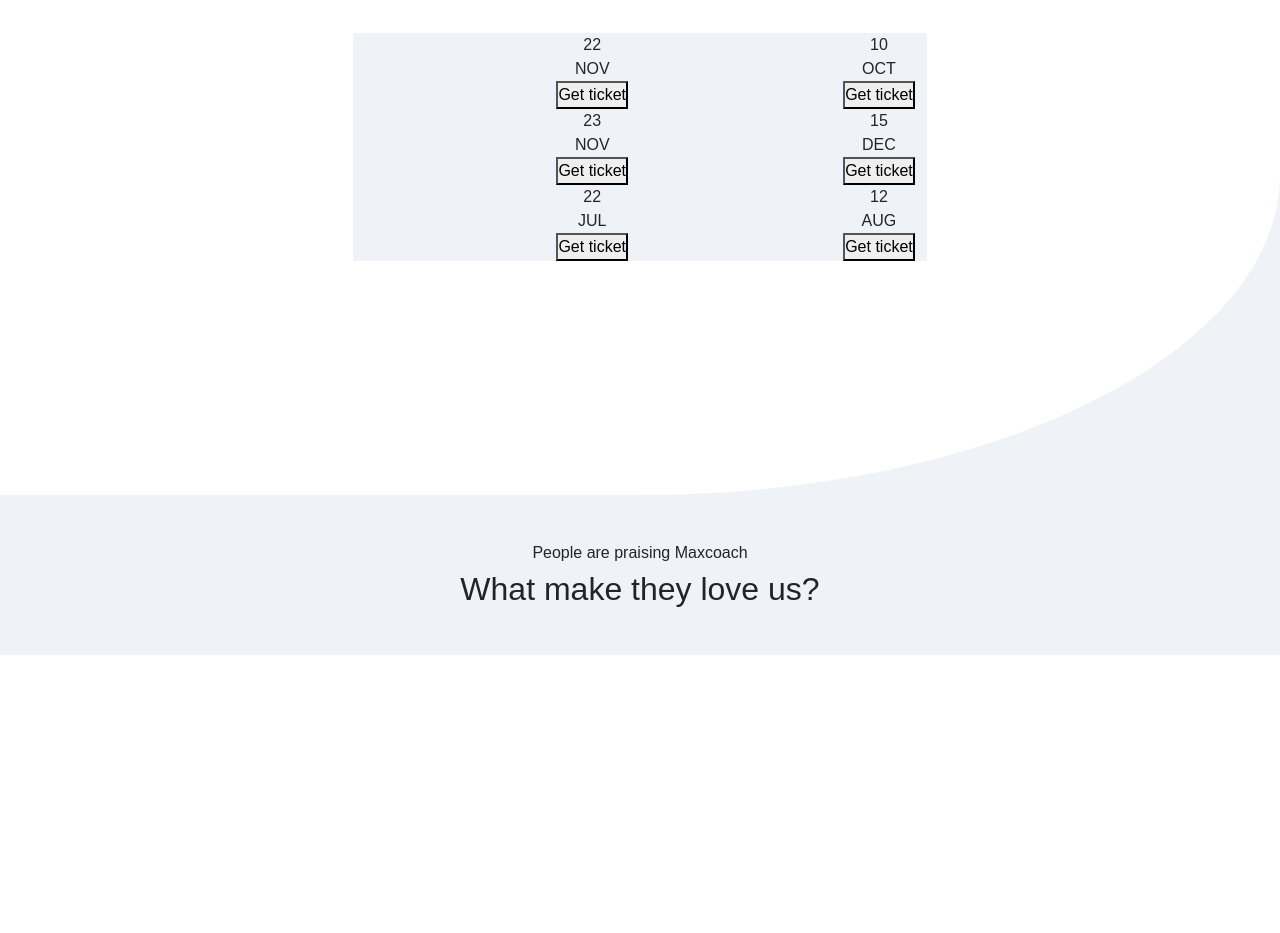
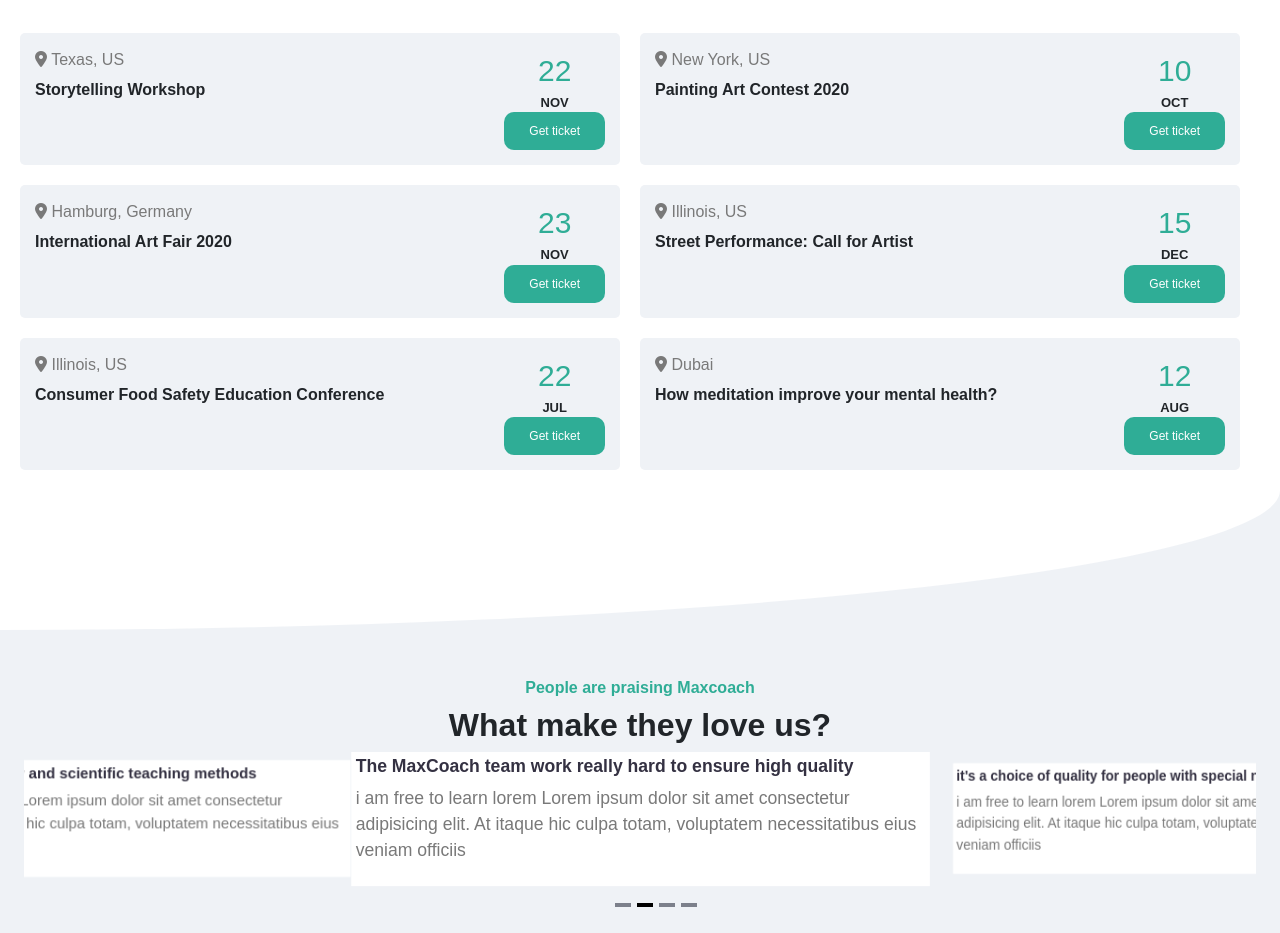
Before and after one commit to TullioTambone/proj-html-vuejs, a Vue app: page / in a window 1280 px wide. Shown: the part 3580-4513 px from the top of the page. Before the commit the page ends 4235 px from the top, so only its background shows below. Built offline with nearby package versions, Linux system fonts and the light colour scheme.

Commit message:
creazione card eventi inizio creazione 2° carosello

```diff
--- /dev/null
+++ b/src/components/CarouselWrapperComp6thSection.vue
@@ -0,0 +1,157 @@
+<script>
+import { defineComponent } from 'vue'
+import { Carousel, Pagination, Slide, Navigation } from 'vue3-carousel'
+
+import 'vue3-carousel/dist/carousel.css'
+
+export default defineComponent({
+    name: 'Autoplay',
+    components: {
+        Carousel,
+        Slide,
+        Pagination,
+        Navigation
+    },
+    data: () => ({
+
+        cards:[
+            {
+                title:'High level of efficiency and scientific teaching methods',
+                commento:'i am free to learn lorem Lorem ipsum dolor sit amet consectetur adipisicing elit. At itaque hic culpa totam, voluptatem necessitatibus eius veniam officiis',
+                img:'/images/',
+                nome:'MINA HOLLACE',
+                job:'Freelancer',
+            },
+            {
+                title:'The MaxCoach team work really hard to ensure high quality',
+                commento:'i am free to learn lorem Lorem ipsum dolor sit amet consectetur adipisicing elit. At itaque hic culpa totam, voluptatem necessitatibus eius veniam officiis',
+                img:'/images/',
+                nome:'LUVIC DUBBLE',
+                job:'Private Tutor',
+            },
+            {
+                title:"it's a choice of quality for people with special needs",
+                commento:'i am free to learn lorem Lorem ipsum dolor sit amet consectetur adipisicing elit. At itaque hic culpa totam, voluptatem necessitatibus eius veniam officiis',
+                img:'/images/',
+                nome:'FLORANCE THEMES',
+                job:'Multimedia Admin',
+            },
+            {
+                title:'High level of efficiency and scentific teaching methods',
+                commento:'i am free to learn lorem Lorem ipsum dolor sit amet consectetur adipisicing elit. At itaque hic culpa totam, voluptatem necessitatibus eius veniam officiis',
+                img:'/images/',
+                nome:'MINA HOLLACE',
+                job:'Freelancer',
+            },
+        ],
+        // carousel settings
+        settings: {
+        itemsToShow: 1,
+        snapAlign: 'center',
+        },
+        // breakpoints are mobile first
+        // any settings not specified will fallback to the carousel settings
+        breakpoints: {
+
+            300:{
+                itemsToShow: 2,
+                snapAlign: 'center',
+            },
+            // 700px and up
+            700: {
+                itemsToShow: 2,
+                snapAlign: 'center',
+            },
+            // 1024 and up
+            1024: {
+                itemsToShow: 2.3,
+                snapAlign: 'center',
+            },
+        },
+    }),
+})
+</script>
+<template>
+    <Carousel :itemsToShow="3.3" :wrapAround="true" :transition="500" :autoplay="4000" v-bind="settings" :breakpoints="breakpoints">
+        <Slide v-for="(element, index) in this.cards" :key="index" class="mb-5">
+            <div class="carousel__item p-1">
+                <h6 id="title">{{ element.title }}</h6>
+                <p id="commento">
+                    {{ element.commento }}
+                </p>
+            </div>
+        </Slide>
+        <template #addons class="m-auto">
+            <Pagination />
+        </template>
+    </Carousel>
+</template>
+
+<style lang="scss" scoped>
+@import '../style/main.scss';
+*{
+    padding: 0;
+    margin: 0;
+    box-sizing: border-box;
+}
+#title{
+    color: $tuna;
+    font-weight: 600;
+
+}
+
+#commento{
+    font-size: medium;
+    color:$boulder;
+}
+.carousel__item{
+    background-color: white;
+}
+
+.carousel__pagination{
+    padding-top: 1.5rem;
+    background-color: none;
+}
+
+.carousel__slide {
+padding: 5px;
+}
+
+.carousel__viewport {
+    perspective: 2000px;
+    position: relative;
+    z-index: 99;
+}
+
+.carousel__track {
+transform-style: preserve-3d;
+}
+
+.carousel__slide--sliding {
+transition: 0.5s;
+}
+
+.carousel__slide {
+opacity: 0.9;
+transform: rotateY(-20deg) scale(0.9);
+}
+
+.carousel__slide--active ~ .carousel__slide {
+transform: rotateY(20deg) scale(0.9);
+}
+
+.carousel__slide--prev {
+opacity: 1;
+transform: rotateY(-10deg) scale(0.95);
+}
+
+.carousel__slide--next {
+opacity: 1;
+transform: rotateY(10deg) scale(0.95);
+}
+
+.carousel__slide--active {
+opacity: 1;
+transform: rotateY(0) scale(1.1);
+}
+</style>
--- a/src/components/SixthMainSection.vue
+++ b/src/components/SixthMainSection.vue
@@ -1,30 +1,46 @@
 <script>
+import Autoplay from './CarouselWrapperComp6thSection.vue'
  export default{
     name:'SixthMAinSection',
+    components:{
+        Autoplay
+    },
     data(){
         return{
             arrayEvents: [
                 {
+                    luogo:'Texas, US',
+                    event:'Storytelling Workshop',
                     number: '22',
                     mese: 'NOV',
                 },
                 {
+                    luogo:'New York, US',
+                    event:'Painting Art Contest 2020',
                     number: '10',
                     mese: 'OCT',
                 },
                 {
+                    luogo:'Hamburg, Germany',
+                    event:'International Art Fair 2020',
                     number: '23',
                     mese: 'NOV',
                 },
                 {
+                    luogo:'Illinois, US',
+                    event:'Street Performance: Call for Artist',
                     number: '15',
                     mese: 'DEC',
                 },
                 {
+                    luogo:'Illinois, US',
+                    event:'Consumer Food Safety Education Conference',
                     number: '22',
                     mese: 'JUL',
                 },
                 {
+                    luogo:'Dubai',
+                    event:'How meditation improve your mental health?',
                     number: '12',
                     mese: 'AUG',
                 },
@@ -43,12 +59,15 @@
         </div>
 
         <div class="row mt-5">
-            <div class="my-card col-12 col-lg-6 d-flex justify-content-between" v-for="(element, index) in arrayEvents">
-                <div>
-                    <span>{{  }}</span>
-                    <h5 class="mt-2"></h5>
+            <div class="my-card d-flex justify-content-between" v-for="(element, index) in arrayEvents">
+                <div class="w-75">
+                    <span class="luogo">
+                        <i class="fa-solid fa-location-dot"></i>
+                        {{ element.luogo }}
+                    </span>
+                    <h5 class="mt-2 event">{{ element.event }}</h5>
                 </div>
-                <div class="d-flex flex-column align-items-center">
+                <div class="d-flex flex-column align-items-center ms-1">
                     <span class="numbers">{{ element.number }}</span>
                     <span class="mese">{{ element.mese }}</span>
                     <button>Get ticket</button>
@@ -65,6 +84,10 @@
             <h6>People are praising Maxcoach</h6>
             <h2>What make they love us?</h2>
         </div>
+
+        <div class="container-fluid">
+            <Autoplay/>
+        </div>
     </div>
 </section>
 </template>
@@ -77,8 +100,7 @@
     padding: 0;
     .border-container{
         background-color: white;
-        height: 80vh;
-        border-radius: 0 0 50% 0;
+        border-radius: 0 0 110em/12em 0;
         .static-text{
             h6{
                 color: $giungla;
@@ -89,15 +111,86 @@
             }
         }
         .row{
+            gap: 20px;
+            padding-bottom: 10rem;
+            padding-left: 2rem;
+            padding-right: 2rem;
             .my-card{
+                padding: 15px;
+                border-radius: 5px;
                 background-color: $mywhite;
+                flex-basis: calc(100% / 2 - 20px);
+
+                div{
+                    .event{
+                        font-weight: 600;
+                        font-size: medium;
+                    }
+                    .luogo{
+                        color: $boulder;
+                    }
+                    .numbers{
+                        color: $giungla;
+                        font-size: 30px;
+                        font-weight: 500;
+                    }
+
+                    .mese{
+                        font-weight: 600;
+                        font-size: 13px;
+                    }
+                    button{
+                        padding: 10px 25px;
+                        font-size: 12px;
+                        border:none;
+                        border-radius: 10px;
+                        background-color: $giungla;
+                        color: white;
+                    }
+                }
+
+                &:hover{
+                    border-left: 3px solid $giungla;
+                    background-color: $white;
+                    box-shadow: 0 0 40px lightgray;
+                    transition: 0.1s;
+                }
+
+                &:hover button{
+                    color: white;
+                    background-color: $purple;
+                    transition: 0.4s;
+                }
+            }
+        }
+    }
+}
+
+@media screen and (max-width: 767px) {
+    .first-section{
+        .border-container{
+            .row{
+                .my-card{
+                    flex-basis: 100%
+                }
             }
         }
     }
 }
 
 .second-section{
-    height: 20vh;
     background-color: $mywhite;
+
+    .border-container{
+        .static-text{
+                h6{
+                    color: $giungla;
+                    font-weight: 600;
+                }
+                h2{
+                    font-weight: 700;
+                }
+            }
+    }
 }
 </style>
```
